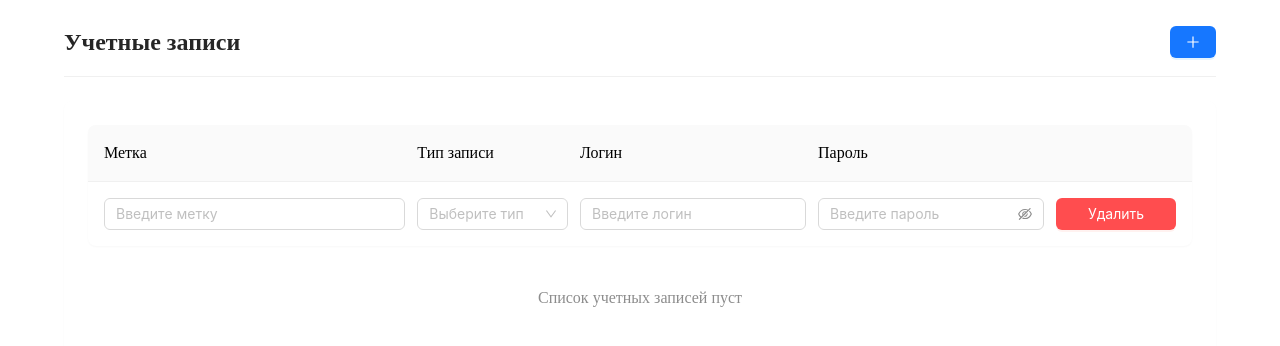
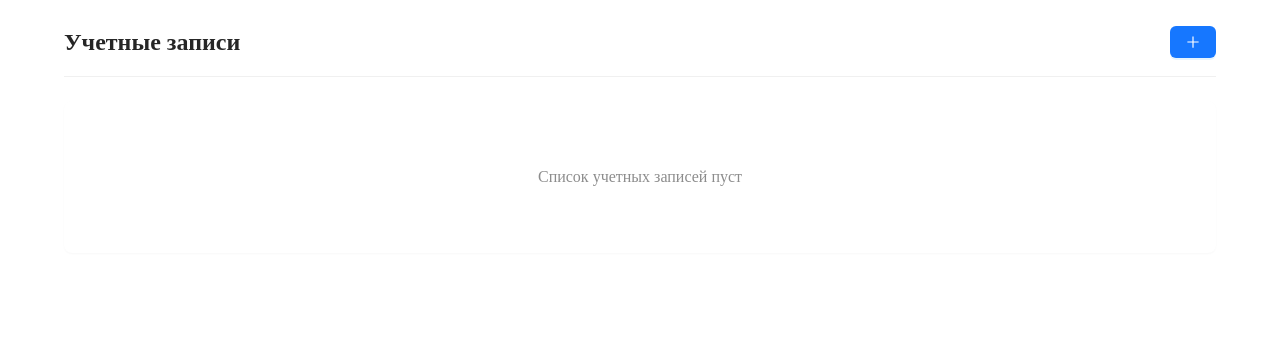
Before and after one commit to Xverlxrd/vue-accounts-management, a Vue app: page / in a window 1280 px wide. Shown: the top 346 px of the page. Built offline with nearby package versions, Linux system fonts and the light colour scheme.

Commit message:
feat(accounts): add reactive accounts management, introduce typed accounts state

```diff
--- a/src/App.vue
+++ b/src/App.vue
@@ -2,15 +2,15 @@
   <main class="accounts">
     <header class="accounts__header">
       <h1 class="accounts__title">Учетные записи</h1>
-      <AButton class="accounts__add-btn" type="primary">
+      <a-button @click="createAccountForm" class="accounts__add-btn" type="primary">
         <PlusOutlined />
-      </AButton>
+      </a-button>
     </header>
 
     <section class="accounts__content">
       <div class="accounts__list">
-        <AccountList/>
-        <p class="accounts__empty-message">Список учетных записей пуст</p>
+        <AccountList @deleteForm="deleteAccountForm" v-if="accounts.length" :accounts="accounts"/>
+        <p v-else class="accounts__empty-message">Список учетных записей пуст</p>
       </div>
     </section>
   </main>
@@ -19,6 +19,25 @@
 <script setup lang="ts">
 import {PlusOutlined} from '@ant-design/icons-vue'
 import AccountList from "./components/AccountList/AccountList.vue";
+import {ref} from "vue";
+import type {Account} from "./types/accounts.type.ts";
+
+const accounts = ref<Account[]>([])
+
+const createAccountForm = () => {
+  accounts.value.push({
+    id: Date.now(),
+    label: '',
+    type: 'Локальная',
+    login: '',
+    password: ''
+  })
+}
+
+const deleteAccountForm = (id: number) => {
+  accounts.value = accounts.value.filter(account => account.id !== id)
+}
+
 </script>
 
 <style scoped lang="scss">
--- a/src/components/AccountList/AccountList.vue
+++ b/src/components/AccountList/AccountList.vue
@@ -12,28 +12,48 @@
     </header>
 
     <ul class="account-list__items">
-      <li class="account-list__item">
+      <li v-for="account in accounts" :key="account.id" class="account-list__item">
         <div class="account-list__field account-list__field--label">
-          <a-input placeholder="Введите метку" class="account-list__input"/>
+          <a-input
+              v-model:value="account.label"
+              placeholder="Введите метку"
+              class="account-list__input"
+          />
         </div>
 
         <div class="account-list__field account-list__field--type">
-          <a-select class="account-list__select" placeholder="Выберите тип">
+          <a-select
+              v-model:value="account.type"
+              class="account-list__select"
+              placeholder="Выберите тип"
+          >
             <a-select-option value="local">Локальная</a-select-option>
             <a-select-option value="ldap">LDAP</a-select-option>
           </a-select>
         </div>
 
         <div class="account-list__field account-list__field--login">
-          <a-input placeholder="Введите логин" class="account-list__input"/>
+          <a-input
+              v-model:value="account.login"
+              placeholder="Введите логин"
+              class="account-list__input"
+          />
         </div>
 
         <div class="account-list__field account-list__field--password">
-          <a-input-password placeholder="Введите пароль" class="account-list__input"/>
+          <a-input-password
+              v-model:value="account.password"
+              placeholder="Введите пароль"
+              class="account-list__input"
+          />
         </div>
 
         <div class="account-list__field account-list__field--actions">
-          <a-button type="primary" danger class="account-list__button">
+          <a-button
+              @click="$emit('deleteForm', account.id)"
+              type="primary"
+              danger
+              class="account-list__button">
             Удалить
           </a-button>
         </div>
@@ -45,6 +65,13 @@
 <script setup lang="ts">
 import AccountLabelColumn from "../AccountLabelColumn/AccountLabelColumn.vue";
 import {ACCOUNT_LABELS} from "../../constants/accountLabels.const.ts";
+import type {Account} from "../../types/accounts.type.ts";
+
+defineProps<{
+  accounts: Account[]
+}>()
+
+defineEmits(['deleteForm'])
 </script>
 
 <style scoped lang="scss">
--- /dev/null
+++ b/src/types/accounts.type.ts
@@ -0,0 +1,9 @@
+type AccountsType = 'Локальная' | 'LDAP'
+
+export interface Account {
+    id: number,
+    label?: string,
+    type: AccountsType,
+    login: string,
+    password: string
+}
```
